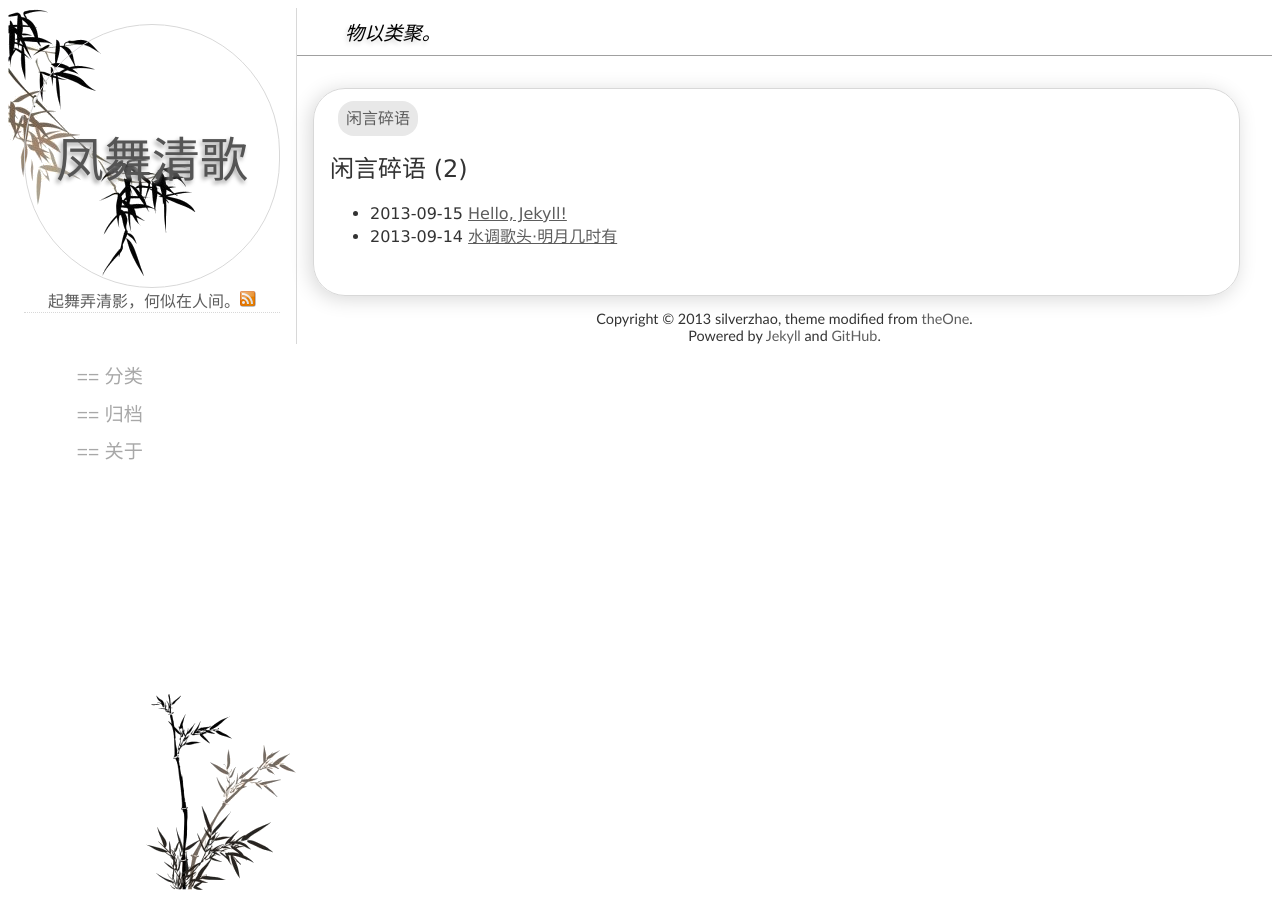
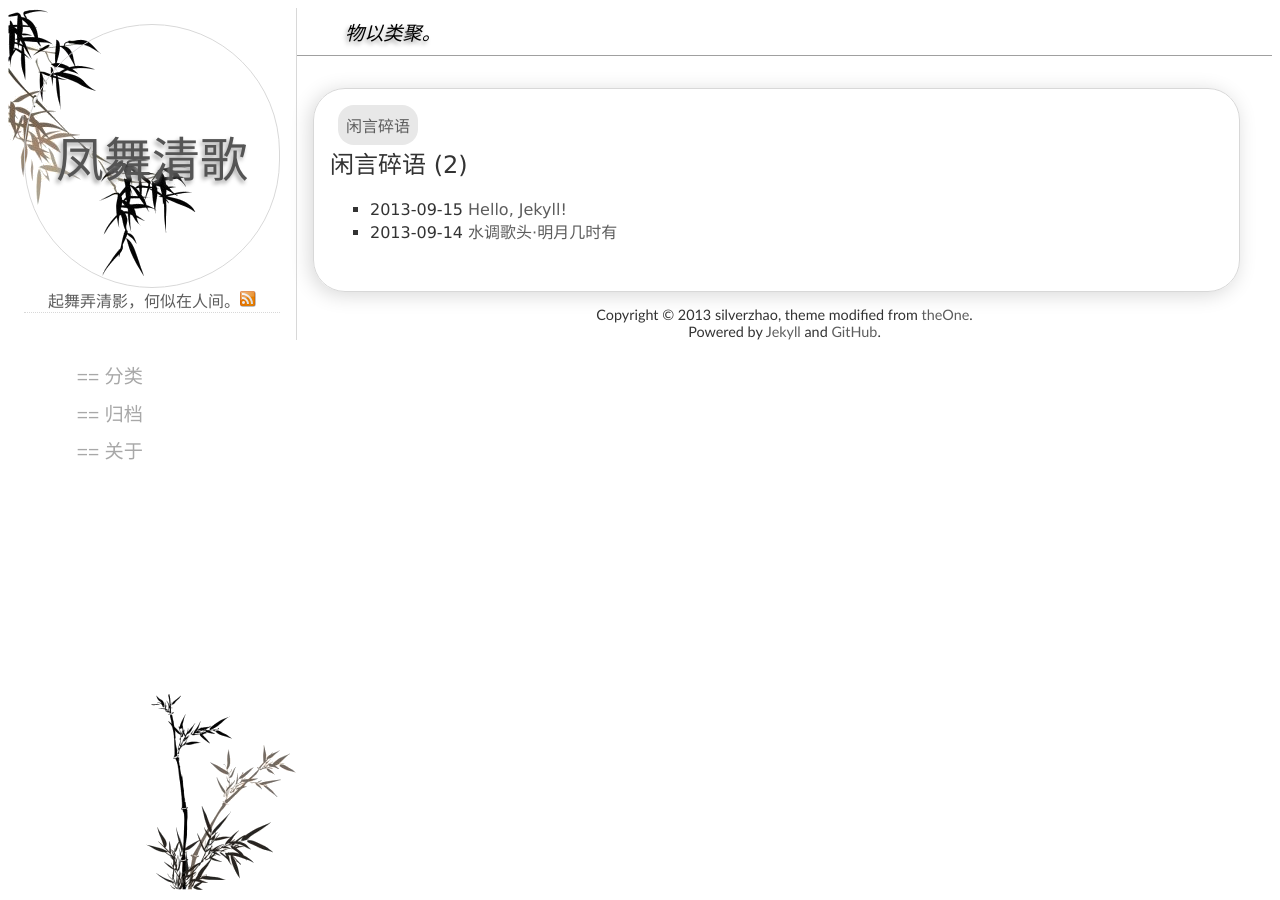
Before and after one commit to silverzhaojr/silverzhaojr.github.io, a Jekyll site: the page built from tags.html, in a window 1280 px wide. Built offline with Jekyll 4.4.1, drawn with Linux system fonts in a browser that asks for light colours; Markdown is read by kramdown in place of the engine named in the settings.

Commit message:
update style.css

```diff
--- a/_layouts/default.html
+++ b/_layouts/default.html
@@ -15,7 +15,7 @@
 </head>
 
 <body>
-<div id="content">
+<div>
     <div id="head">
         <div id="logo">
             <div class="blogname"><a href="/">{{ site.blog_name }}</a></div>
@@ -30,9 +30,11 @@
         </div>
     </div>
 
-    <div id="contain">
+    <div id="main">
         <div id="begin">{% if page.motto %}{{ page.motto }}{% else %}{{ site.default_motto }}{% endif %}</div>
+        <div id="contain">
 {{ content }}
+        </div>
         <div id="foot">
             <p>{{ site.copyright }}, theme modified from <a href="http://www.zhanxin.info/jekyll/2012-11-14-the-one-theme.html">theOne</a>.</p>
             <p>Powered by <a href="http://jekyllrb.com">Jekyll</a> and <a href="https://github.com">GitHub</a>.</p>
--- a/_posts/2013-09-14-default.html
+++ b/_posts/2013-09-14-default.html
@@ -1,7 +1,7 @@
 ---
 layout: post
 title: 水调歌头·明月几时有
-motto: 泉涸，鱼相与处于陆，相呴以湿，相濡以沫，不如相忘于江湖。——《庄子·大宗师》
+motto: 泉涸，鱼相与处于陆，相呴以湿，相濡以沫，不如相忘于江湖。与其誉尧而非桀也，不如两忘而化其道。——《庄子·内篇·大宗师》
 published: true
 date: 2013-09-14 15:00
 tags: 闲言碎语
--- a/archives.html
+++ b/archives.html
@@ -5,7 +5,7 @@
 ---
 
         <div class="post">
-            <div>
+            <div class="archive">
 {% for post in site.posts %}
     {% unless post.next %}
                 <h2>{{ post.date | date: '%Y' }}</h2>
--- a/static/css/style.css
+++ b/static/css/style.css
@@ -1,4 +1,4 @@
-/* layout */
+@charset "utf-8";
 @media screen and (min-width:961px) {
 #head {
     width: 18em;
@@ -24,12 +24,17 @@
     margin-top: 3em;
 }
 #nav li {
+    font-size: 1.2em;
     list-style: none;
     margin: 0.5em 1.5em;
 }
-#contain {
+#main {
     border-left: 1px solid #d8d8d8;
     margin-left: 18em;
+}
+#begin {
+    font-size: 1.2em;
+    font-style: italic;
 }
 .post {
     margin: 2em 2em 0 1em;
@@ -62,12 +67,18 @@
     padding: 0;
 }
 #nav li {
+    font-size: 1em;
     display: inline;
     margin-right: 0.5em;
     padding: 0.2em;
     border-top: 3px solid #d8d8d8;
     border-left: 3px solid #d8d8d8;
     border-radius: 1em;
+}
+#begin {
+    font-size: 0.8em;
+    font-style: normal;
+    color: gray;
 }
 .post {
     margin: 1em 0.5em;
@@ -85,6 +96,7 @@
     margin: 0.5em 0 0.5em 1em;
 }
 #nav li {
+    font-size: 1em;
     margin-right: 0;
     border: none;
     border-top: 3px solid #d8d8d8;
@@ -92,6 +104,7 @@
 }
 }
 
+/* default.html */
 #logo a {
     color: #555;
     text-decoration: none;
@@ -108,14 +121,13 @@
     color: #5d5d5d;
     font-family: "KaiTi", sans-serif;
 }
-#nav li {
-    font-family: sans-serif;
-    font-size: 1.2em;
-}
 #logo .rss {
     height: 1em;
     width: 1em;
     border: none;
+}
+#nav li {
+    font-family: "YouYuan", sans-serif;
 }
 #nav a {
     color: #a8a8a8;
@@ -127,10 +139,8 @@
 }
 #begin {
     font-family: "FangSong", "KaiTi", serif;
-    font-size: 1.2em;
-    font-style: italic;
     text-indent: 2em;
-    text-shadow: -2px 3px 4px #d8d8d8;
+    text-shadow: -2px 3px 4px #a0a0a0;
     border-bottom: 1px solid #a0a0a0;
     padding: 0.5em 0 0.5em 0.5em;
 }
@@ -148,46 +158,8 @@
     color: #5d5d5d;
     text-decoration: none;
 }
-.pagination {
-    margin: 2em 0 0 2em;
-}
-.pagination li {
-    display: inline;
-}
-.pagination li a {
-    color: #5d5d5d;
-    text-decoration: none;
-    border-bottom: 1px dotted #666;
-}
-.tag {
-    margin: 1em 0.5em;
-}
-.tag ul {
-    padding: 0;
-}
-.tag li {
-    display: inline;
-}
-.tag a {
-    padding: 0.5em;
-    background: #e8e8e8;
-    border-radius: 1em;
-    text-decoration: none;
-}
-.tag a:hover {
-    color: darkgray;
-}
-/* go to top */
-#toTop {
-    position: fixed;
-    cursor: pointer;
-    color: #5d5d5d;
-    font-size: 3em;
-    text-decoration: overline;
-    right: 30px;
-    bottom: 30px;
-}
-/* post style */
+
+/* post.html */
 .post {
     color: #333;
     font-family: "Lucida Sans Unicode", "Arial", sans-serif;
@@ -197,19 +169,19 @@
 }
 .post a {
     color: #5d5d5d;
+    text-decoration: none;
 }
 .post a:hover {
     color: gray;
 }
 .post-title a {
-    color: #5d5d5d;
     text-decoration: none;
 }
 .post-title a:hover {
     border-bottom: 1px dotted #5d5d5d;
 }
 .post-time {
-    color: #d8d8d8;
+    color: #5d5d5d;
     font-family: "Georgia", "Times New Roman", serif;
     font-style: italic;
     margin-top: 1em;
@@ -221,8 +193,6 @@
     padding: 0.5em;
 }
 .post-link a {
-    color: #5d5d5d;
-    text-decoration: none;
     border-bottom: 1px dashed #666;
 }
 .post-link .prev {
@@ -238,6 +208,59 @@
     border-radius: 0.5em;
     padding: 0.2em;
 }
+
+/* index.html */
+.pagination {
+    margin: 2em 0 0 2em;
+}
+.pagination li {
+    display: inline;
+}
+.pagination li a {
+    color: #5d5d5d;
+    text-decoration: none;
+    border-bottom: 1px dotted #666;
+}
+
+/* tags.html */
+.tag-name {
+    margin: 1em 0.5em;
+}
+.tag-name ul {
+    padding: 0;
+}
+.tag-name li {
+	float: left;
+    display: inline;
+    background: #e8e8e8;
+    border-radius: 1em;
+    margin-right: 0.5em;
+    padding: 0.5em;
+}
+.tag-list {
+	clear: left;
+}
+.tag-list li {
+    list-style: square;
+}
+
+/* archives.html */
+.archive li {
+    list-style: circle;
+}
+
+/* toTop.js */
+#toTop {
+    position: fixed;
+    cursor: pointer;
+    color: #5d5d5d;
+    font-size: 3em;
+    text-decoration: overline;
+    right: 30px;
+    bottom: 30px;
+}
+
+/* post content style */
 .post-content h1, h2, h3 {
     font-weight: normal;
 }
@@ -245,7 +268,8 @@
     text-indent: 2em;
 }
 .post-content blockquote {
-    border: 2px dashed #d8d8d8;
+    background: #f8f8f8;
+    border: 1px dashed #d8d8d8;
     border-radius: 0.5em;
     margin: 1em 1em 1em 2em;
     padding: 0.5em 1em;
--- a/tags.html
+++ b/tags.html
@@ -5,14 +5,14 @@
 ---
 
         <div class="post">
-            <div class="tag">
+            <div class="tag-name">
                 <ul>
 {% for tag in site.tags %}
                     <li><a href="#{{ tag[0] }}">{{ tag[0] }}</a></li>
 {% endfor %}
                 </ul>
             </div>
-            <div>
+            <div class="tag-list">
 {% for tag in site.tags %}
                 <h2 id="{{ tag[0] }}">{{ tag[0] }} ({{ tag[1].size }})</h2>
                 <ul>
```
